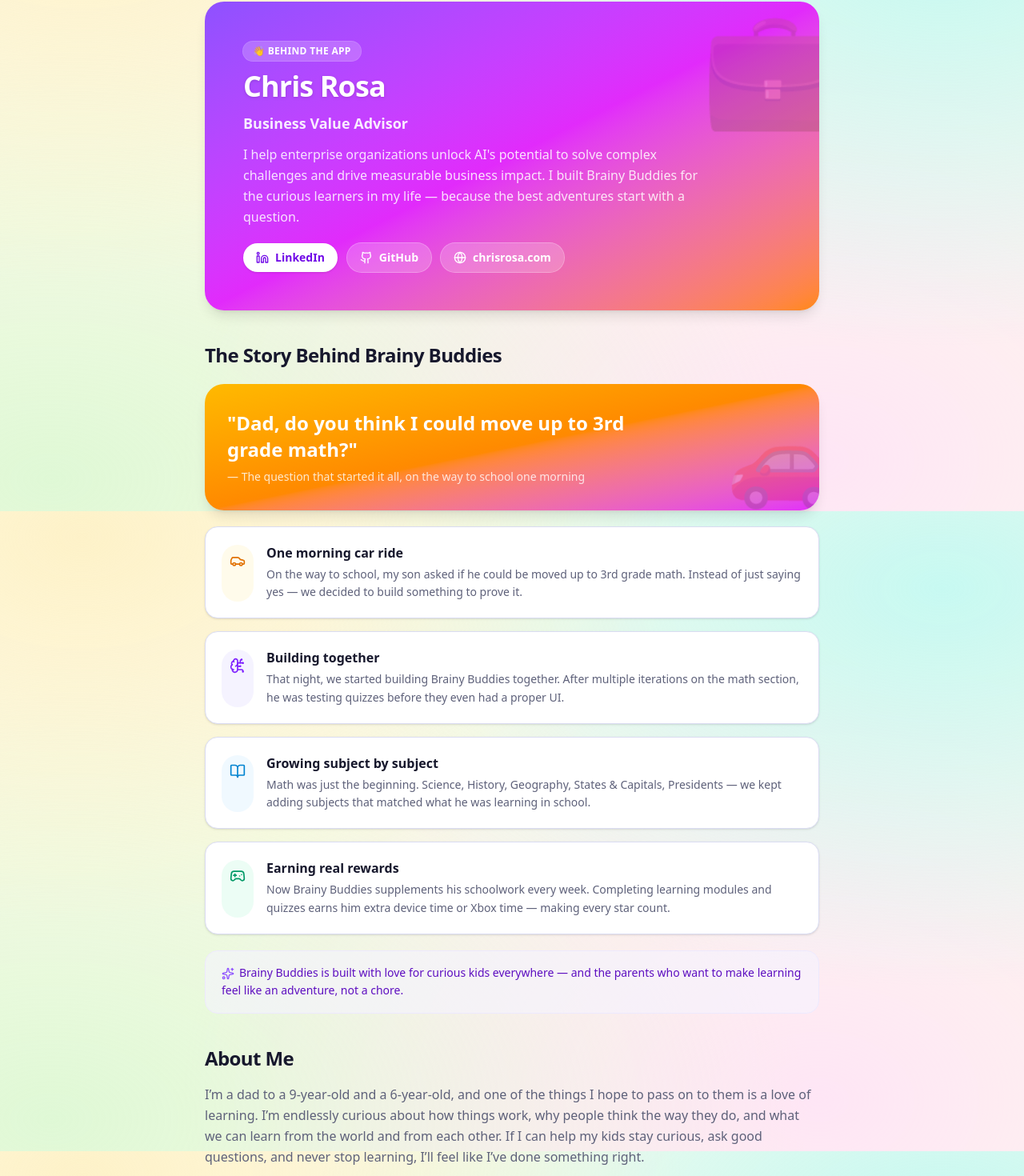
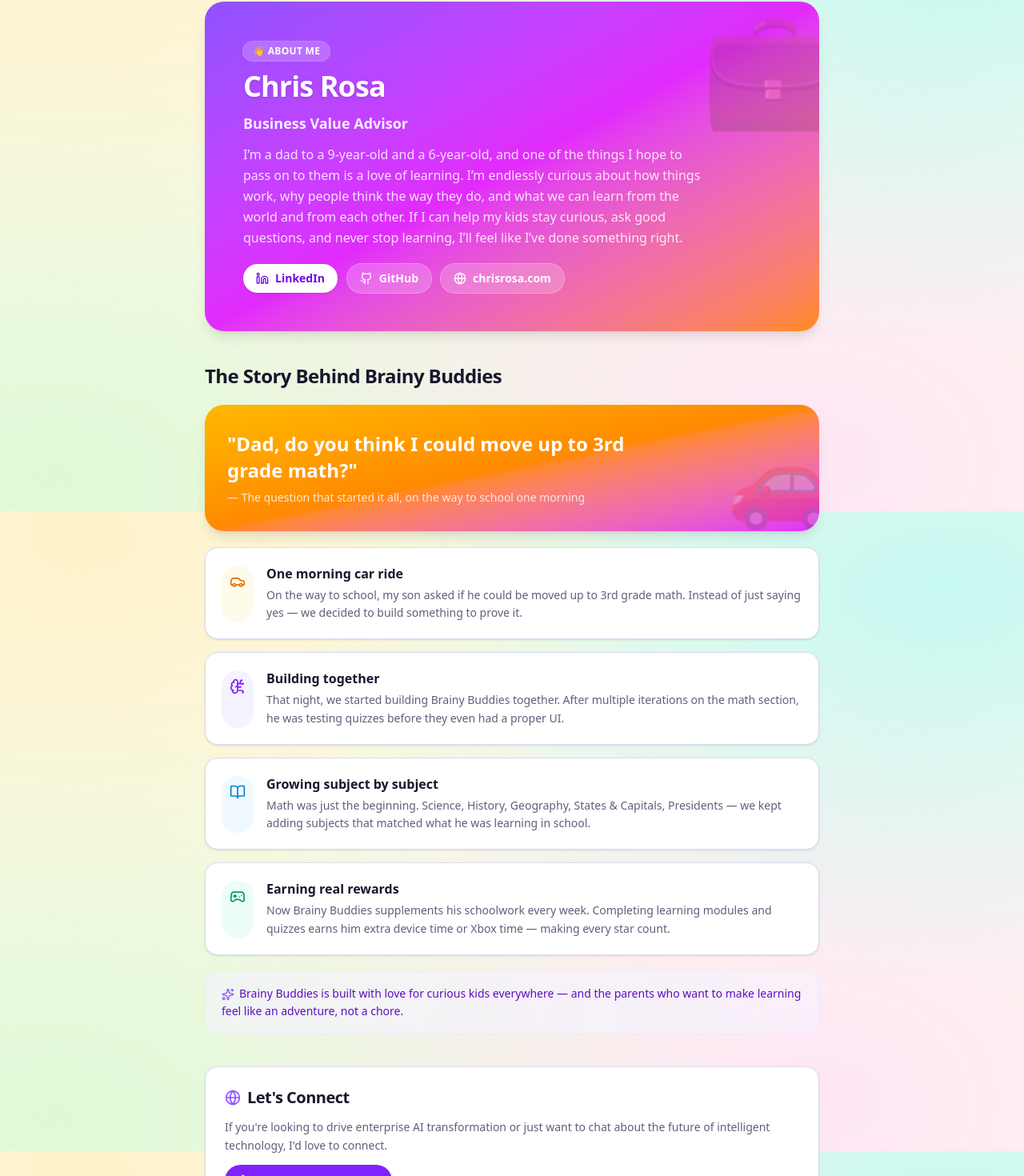
Before and after one commit to chrisrosaghub/chrisrosaghub.github.io, a React (Vite) app: page /about in a window 1280 px wide. Shown: the part 161-1631 px from the top of the page at 80% size. Built offline with nearby package versions, Linux system fonts and the light colour scheme; no server answers.

Commit message:
Move About bio into profile header

```diff
--- a/src/pages/about.tsx
+++ b/src/pages/about.tsx
@@ -30,7 +30,7 @@
                 </div>
                 <div className="relative space-y-3">
                     <p className="inline-flex items-center gap-2 rounded-full bg-white/20 px-3 py-1 text-xs font-bold uppercase tracking-wide ring-1 ring-white/30">
-                        👋 Behind the app
+                        👋 About Me
                     </p>
                     <h1 className="text-3xl md:text-4xl font-extrabold tracking-tight drop-shadow">
                         Chris Rosa
@@ -39,9 +39,10 @@
                         Business Value Advisor
                     </p>
                     <p className="text-base text-white/85 max-w-xl leading-relaxed">
-                        I help enterprise organizations unlock AI's potential to solve complex challenges and
-                        drive measurable business impact. I built Brainy Buddies for the curious learners in
-                        my life — because the best adventures start with a question.
+                        I’m a dad to a 9-year-old and a 6-year-old, and one of the things I hope to pass on to them
+                        is a love of learning. I’m endlessly curious about how things work, why people think the way
+                        they do, and what we can learn from the world and from each other. If I can help my kids stay
+                        curious, ask good questions, and never stop learning, I’ll feel like I’ve done something right.
                     </p>
                     <div className="flex flex-wrap gap-3 pt-2">
                         <a
@@ -127,19 +128,6 @@
                 </div>
             </section>
 
-            {/* About */}
-            <section className="space-y-4">
-                <h2 className="text-2xl font-extrabold tracking-tight">About Me</h2>
-                <div className="space-y-4 text-muted-foreground leading-relaxed">
-                    <p>
-                        I’m a dad to a 9-year-old and a 6-year-old, and one of the things I hope to pass on to them
-                        is a love of learning. I’m endlessly curious about how things work, why people think the way
-                        they do, and what we can learn from the world and from each other. If I can help my kids stay
-                        curious, ask good questions, and never stop learning, I’ll feel like I’ve done something right.
-                    </p>
-                </div>
-            </section>
-
             {/* Connect */}
             <section className="rounded-2xl border bg-card p-6 shadow-sm space-y-3">
                 <div className="flex items-center gap-2">
```
